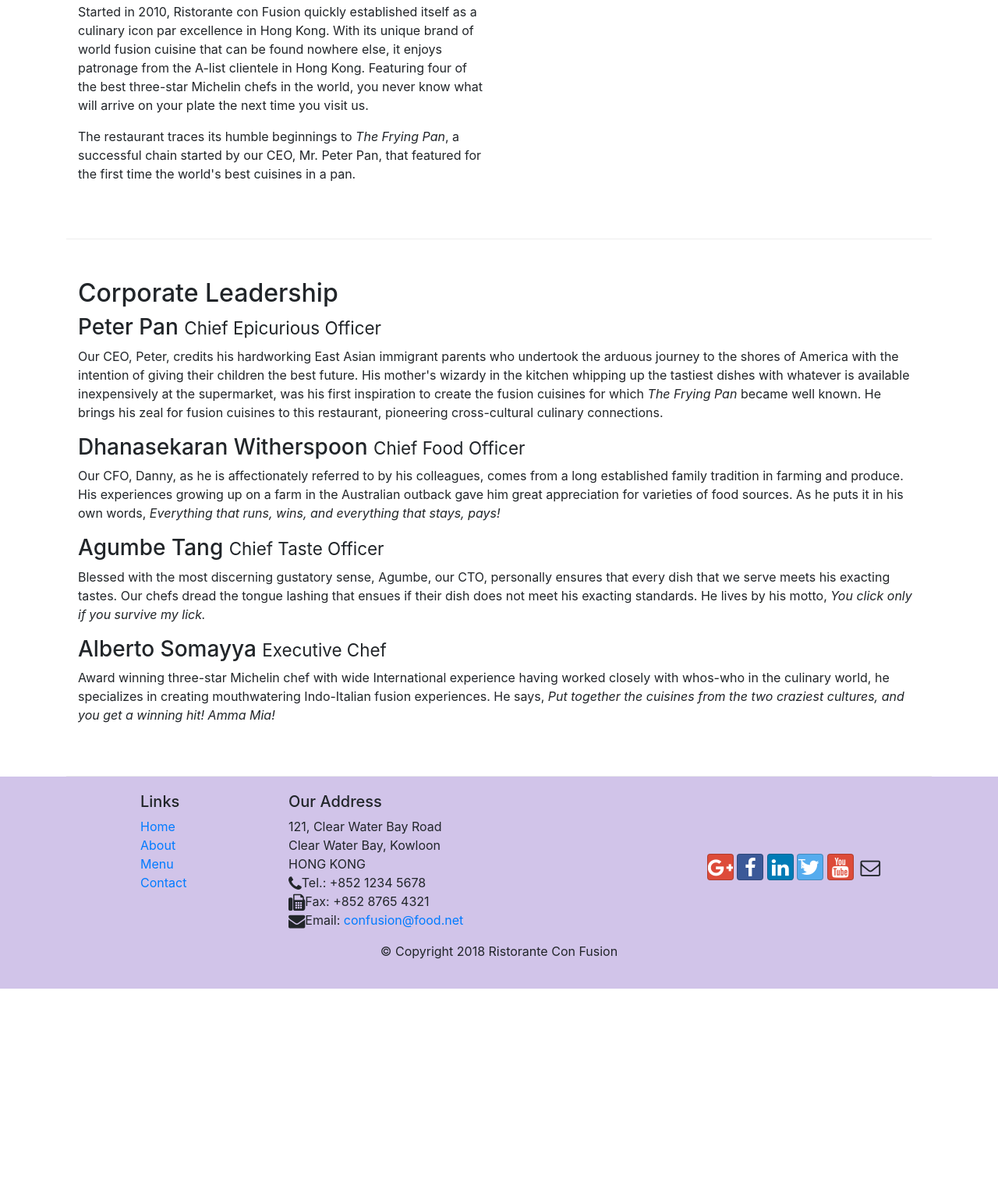
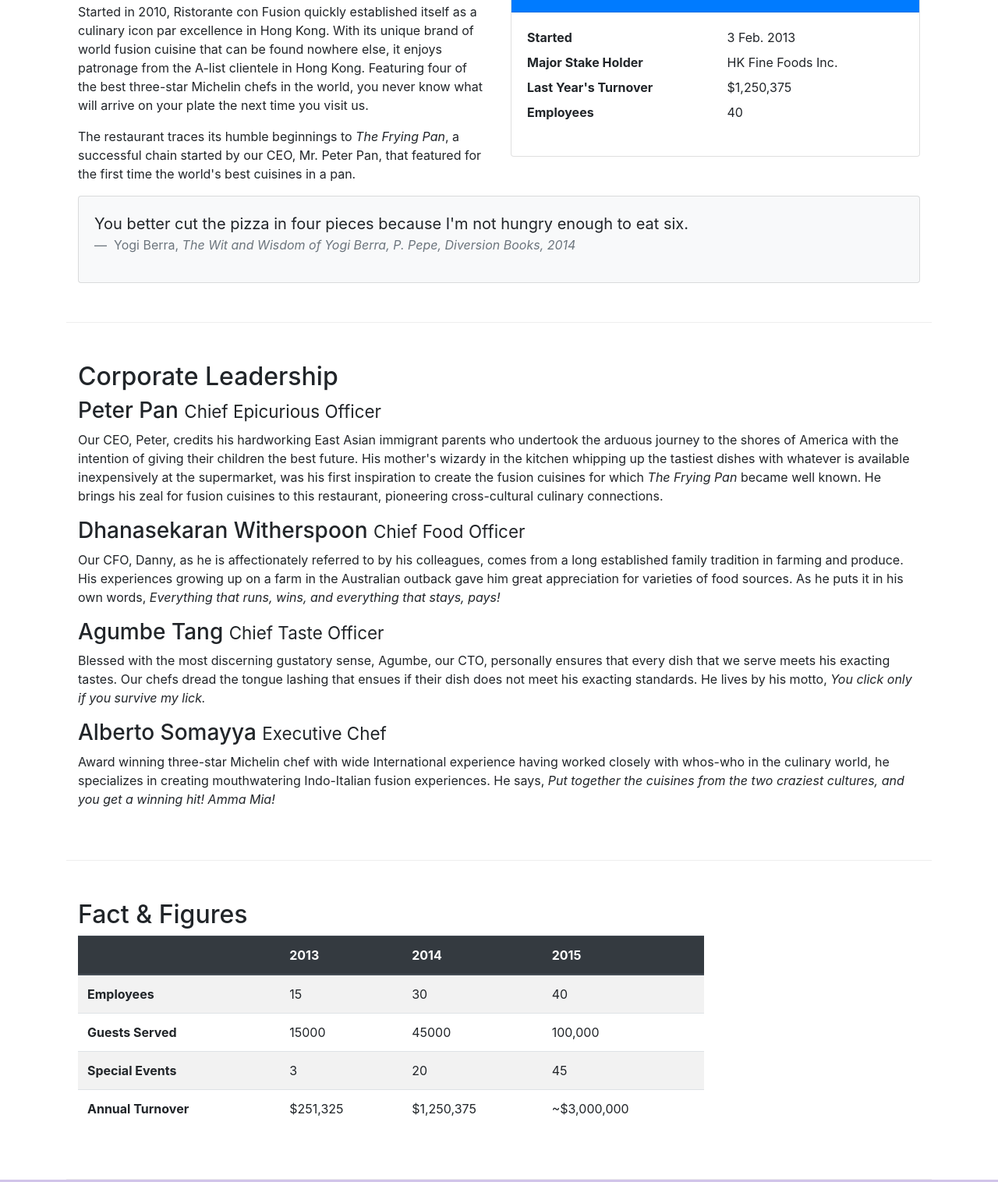
Before and after one commit to anuragmaharshi/bootstrap1, a website: page aboutus.html in a window 1280 px wide. Shown: the part 558-2074 px from the top of the page at 78% size. Before the commit the page ends 1826 px from the top, so only its background shows below. Drawn offline with nearby package versions, Linux system fonts and the light colour scheme; files whose address does not match are found by name.

Commit message:
card , tables

```diff
--- a/aboutus.html
+++ b/aboutus.html
@@ -114,7 +114,40 @@
             cuisines in a pan.
           </p>
         </div>
-        <div></div>
+        <div class="col-12 col-sm-6">
+          <div class="card">
+            <h3 class="card-header bg-primary text-white">Facts At a Glance</h3>
+            <div class="card-body">
+              <dl class="row">
+                <dt class="col-6">Started</dt>
+                <dd class="col-6">3 Feb. 2013</dd>
+                <dt class="col-6">Major Stake Holder</dt>
+                <dd class="col-6">HK Fine Foods Inc.</dd>
+                <dt class="col-6">Last Year's Turnover</dt>
+                <dd class="col-6">$1,250,375</dd>
+                <dt class="col-6">Employees</dt>
+                <dd class="col-6">40</dd>
+              </dl>
+            </div>
+          </div>
+        </div>
+        <div class="col-12">
+          <div class="card card-body bg-light">
+            <blockquote class="blockquote">
+              <p class="mb-0">
+                You better cut the pizza in four pieces because I'm not hungry
+                enough to eat six.
+              </p>
+              <footer class="blockquote-footer">
+                Yogi Berra,
+                <cite title="Source Title"
+                  >The Wit and Wisdom of Yogi Berra, P. Pepe, Diversion Books,
+                  2014</cite
+                >
+              </footer>
+            </blockquote>
+          </div>
+        </div>
       </div>
 
       <div class="row row-content">
@@ -163,6 +196,50 @@
             >
           </p>
         </div>
+      </div>
+      <div class="row row-content">
+        <div class="col-12 col-sm-9">
+          <h2>Fact &amp; Figures</h2>
+          <div class="table-responsive">
+            <table class="table table-striped">
+              <thead class="thead-dark">
+                <tr>
+                  <th>&nbsp;</th>
+                  <th>2013</th>
+                  <th>2014</th>
+                  <th>2015</th>
+                </tr>
+              </thead>
+              <tbody>
+                <tr>
+                  <th>Employees</th>
+                  <td>15</td>
+                  <td>30</td>
+                  <td>40</td>
+                </tr>
+                <tr>
+                  <th>Guests Served</th>
+                  <td>15000</td>
+                  <td>45000</td>
+                  <td>100,000</td>
+                </tr>
+                <tr>
+                  <th>Special Events</th>
+                  <td>3</td>
+                  <td>20</td>
+                  <td>45</td>
+                </tr>
+                <tr>
+                  <th>Annual Turnover</th>
+                  <td>$251,325</td>
+                  <td>$1,250,375</td>
+                  <td>~$3,000,000</td>
+                </tr>
+              </tbody>
+            </table>
+          </div>
+        </div>
+        <div class="col-12 col-sm-3"></div>
       </div>
     </div>
 
```
